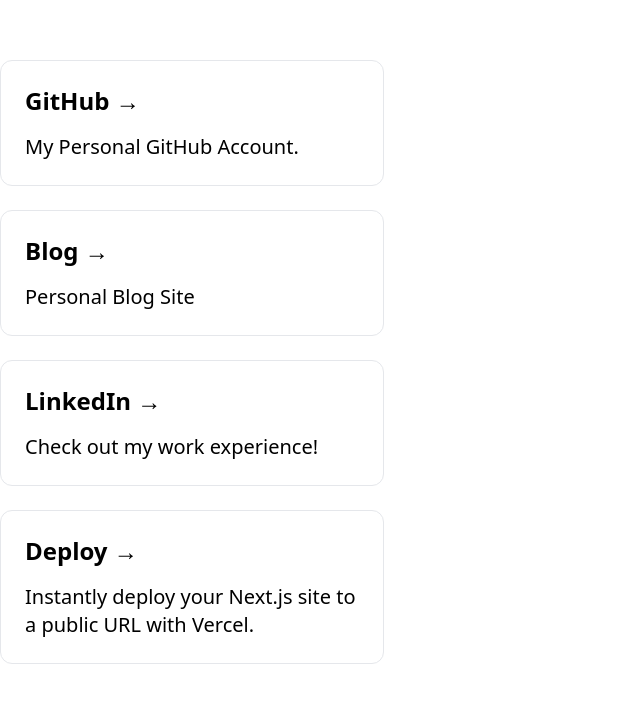
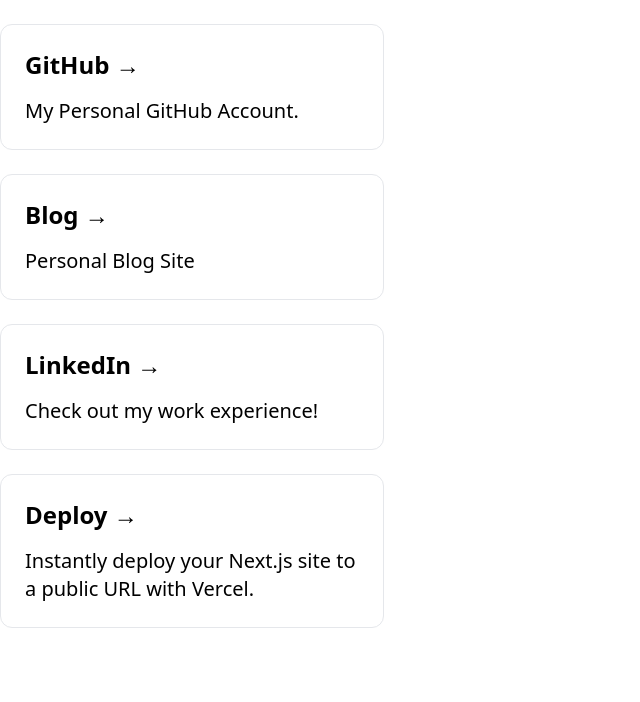
Before and after one commit to JustJordanT/links-jt, a Next.js app: page /Components/Links in a window 1280 px wide. Shown: the top 702 px of the page, without its empty margins (0-640 px from the left). Built offline with nearby package versions, Linux system fonts and the light colour scheme.

Commit message:
centered div

```diff
--- a/pages/Components/Links.tsx
+++ b/pages/Components/Links.tsx
@@ -1,5 +1,5 @@
 function Links() {
-  return <div className="grid grid-cols-1 justify-around max-w-4xl mt-9 sm:w-full">
+  return <div className="grid grid-cols-1 ">
           <a
             href="https://github.com/JustJordanT"
             className="p-6 mt-6 text-left border w-96 rounded-xl hover:text-blue-600 focus:text-blue-600 hover:scale-105 transform
```
